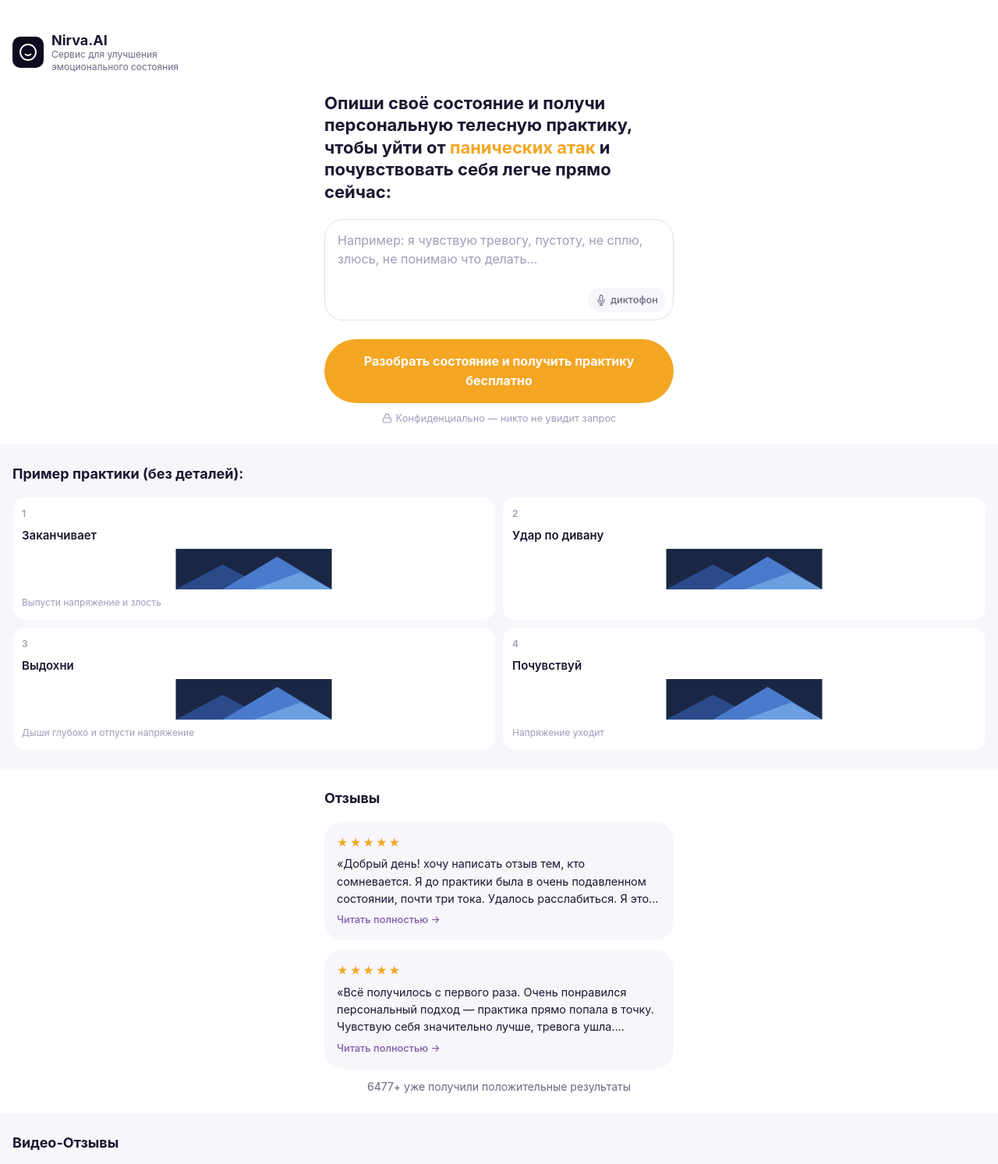
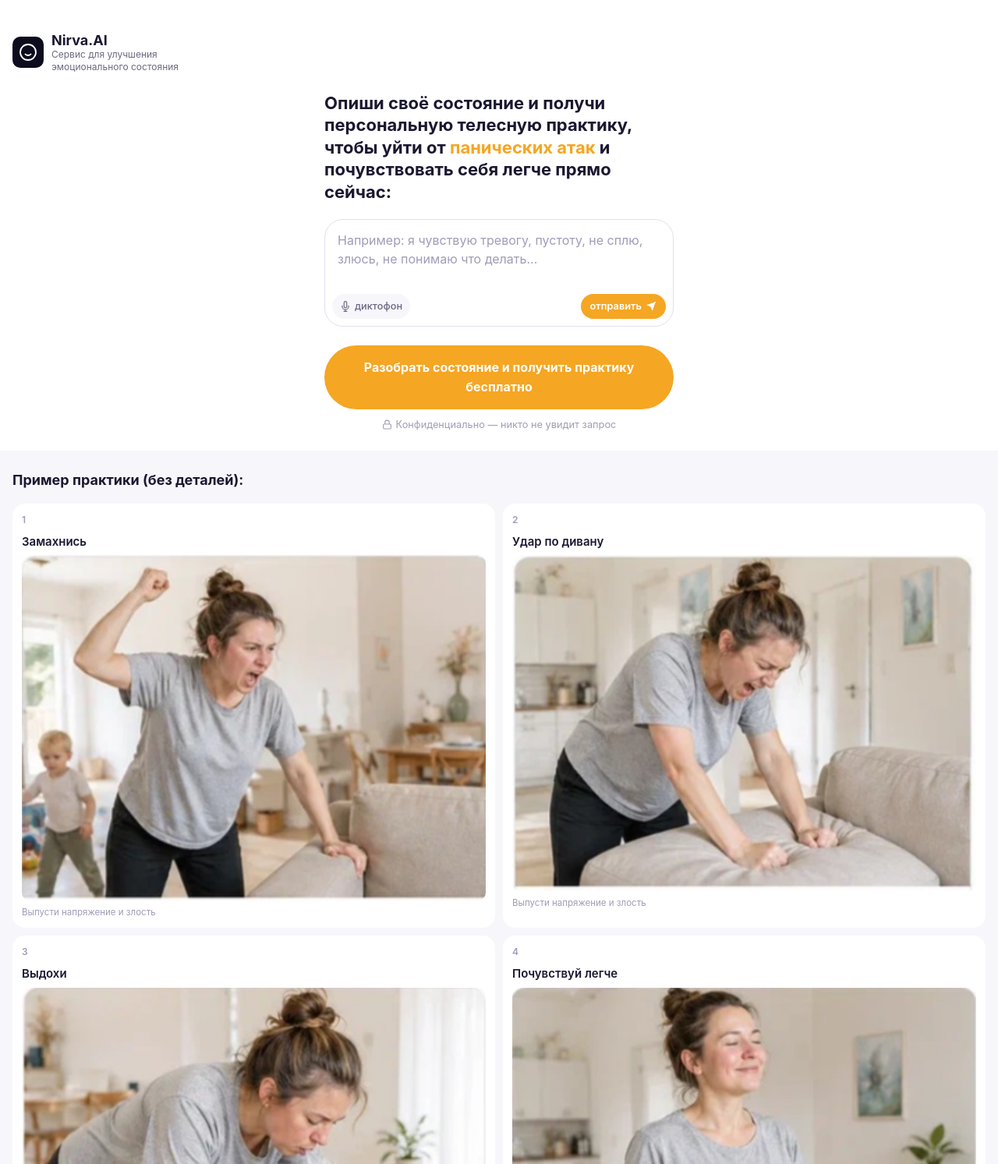
Before and after one commit to ksemennikovv/analyze-this, a PHP site: page / in a window 1280 px wide. Shown: the top 1493 px of the page at 78% size. Run offline with PHP 8.4, Linux system fonts and the light colour scheme.

Commit message:
fix landing1

```diff
--- a/features/landing/landing.css
+++ b/features/landing/landing.css
@@ -62,8 +62,8 @@
 }
 .chat-textarea {
   width: 100%;
-  min-height: 96px;
-  padding: 14px 16px 40px;
+  min-height: 104px;
+  padding: 14px 16px 48px;
   border: 1.5px solid var(--c-border);
   border-radius: var(--r-lg);
   background: var(--c-bg);
@@ -83,9 +83,10 @@
 
 .chat-textarea-actions {
   position: absolute;
-  bottom: 10px; right: 10px;
+  bottom: 10px; left: 10px; right: 10px;
   display: flex;
   align-items: center;
+  justify-content: space-between;
   gap: 6px;
 }
 .btn-voice {
@@ -270,15 +271,46 @@
   border-radius: var(--r-sm);
   overflow: hidden;
 }
+.practice-step-img {
+  width: 100%;
+  height: auto;
+  border-radius: var(--r-sm);
+  display: block;
+}
+.practice-step-sub {
+  font-size: .72rem;
+  color: var(--c-text-3);
+  line-height: 1.3;
+}
 
 /* ── Reviews ─────────────────────────────────────────────────────── */
 .reviews-section {
   padding: 24px var(--gap);
 }
-.reviews-section h2 {
+.reviews-header {
+  display: flex;
+  align-items: center;
+  justify-content: space-between;
+  margin-bottom: 16px;
+}
+.reviews-header h2 {
   font-size: 1.125rem;
   font-weight: 700;
-  margin-bottom: 16px;
+  margin: 0;
+}
+.reviews-rating-badge {
+  font-size: .75rem;
+  font-weight: 600;
+  color: #A06800;
+  background: var(--c-amber-light, #FEF3C7);
+  padding: 4px 10px;
+  border-radius: var(--r-full);
+  white-space: nowrap;
+}
+.review-carousel {
+  display: flex;
+  flex-direction: column;
+  gap: 12px;
 }
 .review-card {
   background: var(--c-surface);
--- a/features/landing/landing.js
+++ b/features/landing/landing.js
@@ -18,14 +18,15 @@
     });
   }
 
-  /* ── CTA button → open chat roller ───────────────────────────── */
+  /* ── CTA / Send buttons → open chat roller ───────────────────── */
+  function onStartClick() {
+    var msg = ta ? ta.value.trim() : '';
+    openAnalysisChat(msg);
+  }
   var ctaBtn = document.getElementById('landingCta');
-  if (ctaBtn) {
-    ctaBtn.addEventListener('click', function () {
-      var msg = ta ? ta.value.trim() : '';
-      openAnalysisChat(msg);
-    });
-  }
+  if (ctaBtn) { ctaBtn.addEventListener('click', onStartClick); }
+  var sendBtn = document.getElementById('landingSendBtn');
+  if (sendBtn) { sendBtn.addEventListener('click', onStartClick); }
 
   /* ── Resume buttons ───────────────────────────────────────────── */
   var btnContinue = document.getElementById('btnContinue');
--- a/features/landing/landing.page.php
+++ b/features/landing/landing.page.php
@@ -116,37 +116,42 @@ $practiceName = $practiceName ?? 'Телесная практика';
     <div class="practice-steps">
       <div class="practice-step">
         <div class="practice-step-num">1</div>
-        <div class="practice-step-title">Заканчивает</div>
-        <?= _practiceMountainSvg() ?>
-        <div style="font-size:.75rem;color:var(--c-text-3)">Выпусти напряжение и злость</div>
+        <div class="practice-step-title">Замахнись</div>
+        <img class="practice-step-img" src="/images/img04.jpg" alt="Замахнись">
+        <div class="practice-step-sub">Выпусти напряжение и злость</div>
       </div>
       <div class="practice-step">
         <div class="practice-step-num">2</div>
         <div class="practice-step-title">Удар по дивану</div>
-        <?= _practiceMountainSvg() ?>
+        <img class="practice-step-img" src="/images/img05.jpg" alt="Удар по дивану">
+        <div class="practice-step-sub">Выпусти напряжение и злость</div>
       </div>
       <div class="practice-step">
         <div class="practice-step-num">3</div>
-        <div class="practice-step-title">Выдохни</div>
-        <?= _practiceMountainSvg() ?>
-        <div style="font-size:.75rem;color:var(--c-text-3)">Дыши глубоко и отпусти напряжение</div>
+        <div class="practice-step-title">Выдохи</div>
+        <img class="practice-step-img" src="/images/img06.jpg" alt="Выдохи">
+        <div class="practice-step-sub">Дыши глубоко и отпусти напряжение</div>
       </div>
       <div class="practice-step">
         <div class="practice-step-num">4</div>
-        <div class="practice-step-title">Почувствуй</div>
-        <?= _practiceMountainSvg() ?>
-        <div style="font-size:.75rem;color:var(--c-text-3)">Напряжение уходит</div>
+        <div class="practice-step-title">Почувствуй легче</div>
+        <img class="practice-step-img" src="/images/img07.jpg" alt="Почувствуй легче">
+        <div class="practice-step-sub">Напряжение ушло</div>
       </div>
     </div>
   </section>
 
   <!-- ── Reviews ──────────────────────────────────────────────────── -->
   <section class="reviews-section page-wrap">
+    <div class="reviews-header">
       <h2>Отзывы</h2>
+      <span class="reviews-rating-badge">★★★★★ 5-ть звезд</span>
+    </div>
+    <div class="review-carousel">
       <div class="review-card">
         <div class="review-stars">★★★★★</div>
         <div class="review-text clamped" id="rv1">
-        «Добрый день! хочу написать отзыв тем, кто сомневается. Я до практики была в очень подавленном состоянии, почти три тока. Удалось расслабиться. Я это чувствую и вижу по реакции людей вокруг. Было легче после практики, при двух раза работала с Nirva AI уже три раза.»
+          «Добрый день! вчера не писала, отчитаюсь за вчера! Была дивана, от души так что, там так! Я это 3 заходa! побила 3 раза, успокоилась за 3 минуты после 5 почувствовала, что нужно ещё, и потом ещё! просто выбила из этого дивана всё 😊 очень очень легко! после дивана легко после практики, моя улыбка не сходила с лица 😊 »
         </div>
         <span class="review-more" onclick="toggleReview('rv1',this)">Читать полностью →</span>
       </div>
@@ -157,7 +162,8 @@ $practiceName = $practiceName ?? 'Телесная практика';
         </div>
         <span class="review-more" onclick="toggleReview('rv2',this)">Читать полностью →</span>
       </div>
-    <div class="review-count">6477+ уже получили положительные результаты</div>
+    </div>
+    <div class="review-count">8477+ уже получили положительные результаты</div>
   </section>
 
   <!-- ── Video reviews ─────────────────────────────────────────────── -->
@@ -238,6 +244,13 @@ function _landingInputBlock() {
           </svg>
           диктофон
         </button>
+        <button class="btn-send" id="landingSendBtn">
+          отправить
+          <svg viewBox="0 0 24 24" fill="none" stroke="currentColor" stroke-width="2">
+            <line x1="22" y1="2" x2="11" y2="13"/>
+            <polygon points="22 2 15 22 11 13 2 9 22 2" fill="currentColor" stroke="none"/>
+          </svg>
+        </button>
       </div>
     </div>
   </div>';
--- a/index.php
+++ b/index.php
@@ -30,8 +30,8 @@ elseif (!empty($_SESSION['guest_analysis_id'])) {
 }
 
 $pageTitle = 'Главная';
-$pageCss   = ['/features/landing/landing.css'];
-$pageJs    = ['/features/landing/landing.js'];
+$pageCss   = ['/features/landing/landing.css', '/features/chat/chat.css'];
+$pageJs    = ['/features/chat/chat.js', '/features/landing/landing.js'];
 
 include __DIR__ . '/shared/layout/header.php';
 include __DIR__ . '/features/landing/landing.page.php';
```
Also changed, not shown: 3 other files. Lines whose indentation alone changed are shown as unchanged.
